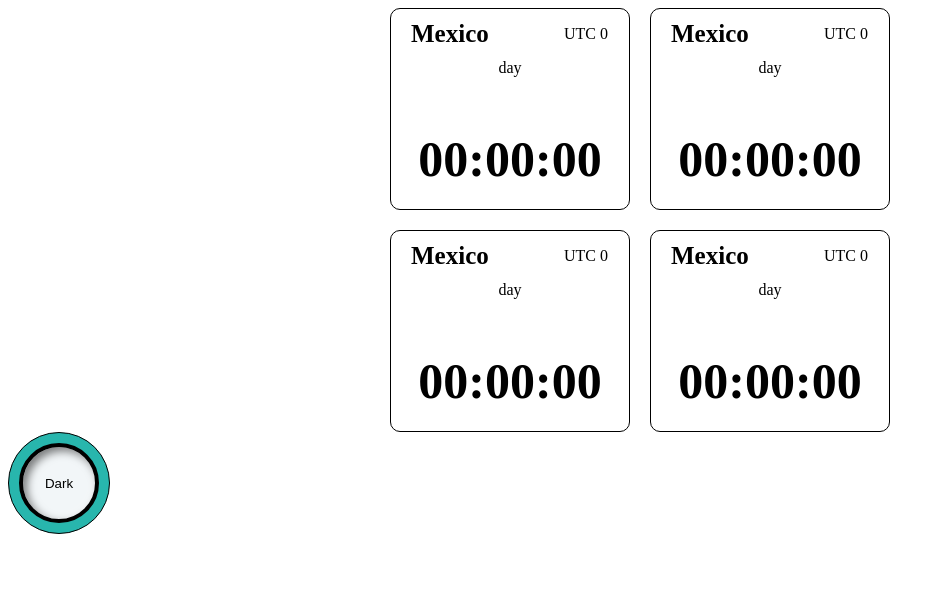
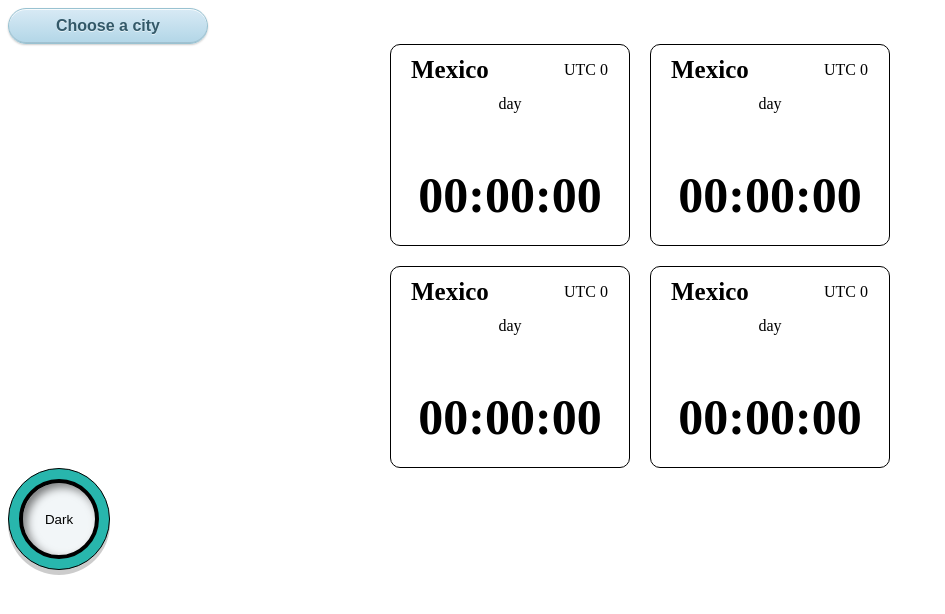
Before and after one commit to Eddieramirez29/GlobalClock, a React (Vite) app: page / in a window 1280 px wide. Shown: the top 614 px of the page, without its empty margins (0-945 px from the left). Built offline with nearby package versions, Linux system fonts and the light colour scheme.

Commit message:
Dropdown menu for choosing citues was added

```diff
--- a/src/App.jsx
+++ b/src/App.jsx
@@ -5,6 +5,18 @@ import './cards.css';
 function App() {
 
   const [switcher, setSwitcher] = useState(false);
+  const [isOpen, setIsOpen] = useState(false);
+  const [selected, setSelected] = useState('Choose a city');
+
+  const options = ['Opción 1', 'Opción 2', 'Opción 3'];
+
+  const toggleDropdown = () => setIsOpen(!isOpen);
+
+  const handleOptionClick = (option) =>
+  {
+    setSelected(option);
+    setIsOpen(false);
+  };
 
   const changeBodyColor = () =>
   {
@@ -13,6 +25,30 @@ function App() {
 
   return (
     <>
+
+      <div style={{ position: 'relative', width: '200px' }}>
+      <button onClick={toggleDropdown} style={{ width: '100%' }} id='toggleButton'>
+        {selected}
+      </button>
+
+      {isOpen && (
+        <ul className="dropdown-menu">
+          {options.map((option) => (
+          <li
+          key={option}
+          onClick={() => handleOptionClick(option)}
+          className="dropdown-item"
+        >
+          {option}
+    </li>
+  ))}
+</ul>
+
+      )}
+    </div>
+
+
+
       <div className="card-container">
       {Array.from({ length: 4 }).map((_, i) =>
         (
@@ -42,8 +78,9 @@ function App() {
         changeBodyColor();
       }}>
       {switcher ? 'White' : 'Dark'}
-    </button>
+      </button>
     </div>
+
     </>
   );
 }
--- a/src/buttons.css
+++ b/src/buttons.css
@@ -22,4 +22,86 @@
     justify-content: center;
     align-items: center;
     background-color: #28B6AD;
+    box-shadow: 0 5px 0px rgba(0, 0, 0, 0.2); /* Sombra exterior */
 }
+
+
+
+#toggleButton
+{
+  /* Dimensiones y forma */
+  display: inline-flex;
+  align-items: center;
+  justify-content: center;
+  padding: 8px 20px; /* Ajusta el padding para el tamaño */
+  border-radius: 20px; /* Bordes redondeados */
+  border: 1px solid #99c2d1; /* Borde sutil */
+  box-shadow:
+    0 1px 0 rgba(255, 255, 255, 0.8) inset, /* Sombra interior para el brillo */
+    0 -1px 0 rgba(0, 0, 0, 0.1) inset, /* Sombra interior inferior */
+    0 1px 2px rgba(0, 0, 0, 0.2); /* Sombra exterior */
+
+  /* Fondo (Gradiente) */
+  background: linear-gradient(to bottom, #d8eaf5 0%, #b2d6e7 100%);
+
+  /* Fuente */
+  font-family: Arial, sans-serif; /* Tipo de letra similar */
+  font-size: 16px;
+  font-weight: bold;
+  color: #335969; /* Color del texto */
+  text-shadow: 0 1px 0 rgba(255, 255, 255, 0.6); /* Sombra del texto */
+
+}
+
+/* Contenedor del menú desplegable (ul) */
+.dropdown-menu {
+  position: absolute;
+  width: 100%;
+  padding: 0;
+  margin: 0;
+
+  /* Estilos de borde y esquinas */
+  border: 1px solid #e0e0e0;
+  border-radius: 8px;
+
+  /* Estilos de fondo y sombra para un aspecto flotante */
+  background-color: #ffffff;
+  box-shadow: 0 4px 15px rgba(0, 0, 0, 0.12);
+
+  /* Opciones de la lista */
+  list-style-type: none;
+  max-height: 250px;
+  overflow-y: auto;
+
+  /* Propiedades de visualización */
+  z-index: 100;
+}
+
+/* Estilos para cada elemento del menú (li) */
+.dropdown-item {
+  padding: 12px 18px;
+  cursor: pointer;
+  color: #333;
+  font-family: -apple-system, BlinkMacSystemFont, "Segoe UI", Roboto, "Helvetica Neue", Arial, sans-serif;
+  font-size: 15px;
+
+  /* Transición para el efecto hover */
+  transition: background-color 0.2s ease, color 0.2s ease;
+}
+
+/* Estilos al pasar el cursor sobre los elementos */
+.dropdown-item:hover {
+  background-color: #f5f5f5;
+  color: #007bff;
+}
+
+/* Asegurar que las esquinas del primer y último elemento sean redondeadas */
+.dropdown-menu .dropdown-item:first-child {
+  border-top-left-radius: 8px;
+  border-top-right-radius: 8px;
+}
+
+.dropdown-menu .dropdown-item:last-child {
+  border-bottom-left-radius: 8px;
+  border-bottom-right-radius: 8px;
+}
```
